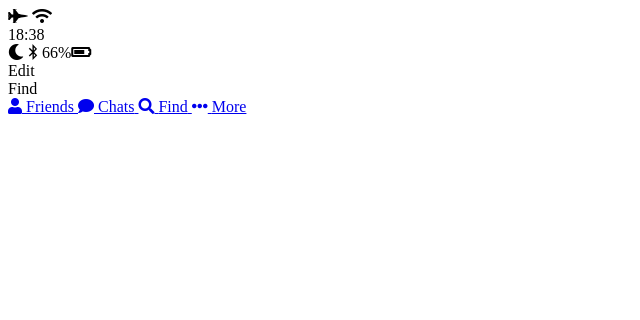
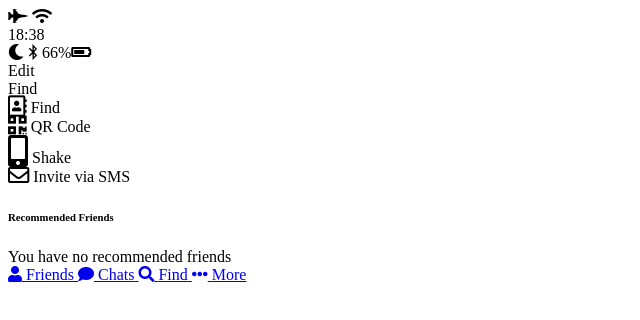
Before and after one commit to JinsungJinsung/kakao-clone, a plain HTML site: page find.html in a window 1280 px wide. Shown: the whole page, without its empty margins (0-640 px from the left). Drawn offline with Linux system fonts and the light colour scheme.

Commit message:
Fine is done!!

```diff
--- a/find.html
+++ b/find.html
@@ -35,6 +35,34 @@
       </div>
     </div>
   </header>
+  <main class="find">
+    <section class="find__options">
+      <div class="find__option">
+        <i class="far fa-address-book fa-lg"></i>
+        <span class="find__option-title">Find</span>
+      </div>
+      <div class="find__option">
+        <i class="fas fa-qrcode fa-lg"></i>
+        <span class="find__option-title">QR Code</span>
+      </div>
+      <div class="find__option">
+        <i class="fas fa-mobile-alt fa-2x"></i>
+        <span class="find__option-title">Shake</span>
+      </div>
+      <div class="find__option">
+        <i class="far fa-envelope fa-lg"></i>
+        <span class="find__option-title">Invite via SMS</span>
+      </div>
+    </section>
+    <section class="find__recommended">
+      <header>
+        <h6 class="recommended__title">Recommended Friends</h6>
+      </header>
+      <div class="recommended__none">
+        <span class="recommended__text">You have no recommended friends</span>
+      </div>
+    </section>
+  </main>
   <nav class="tab-bar">
     <a href="index.html" class="tab-bar__tap">
       <i class="fas fa-user"></i>
```
